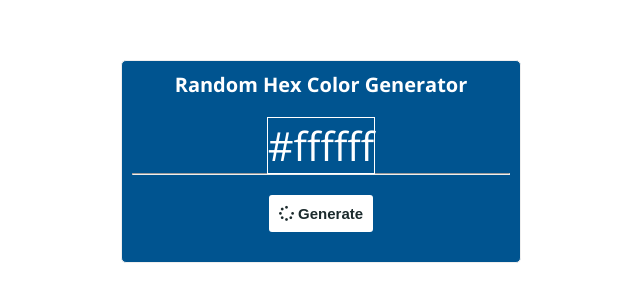
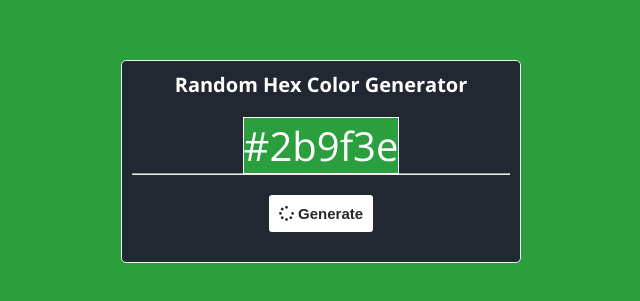
Before and after one commit to mariamnozadze/100-days-of-Javascript, a plain HTML site: page RandomHexColor/index.html in a window 1280 px wide. Shown: the part 239-540 px from the top of the page, without its empty margins (319-959 px from the left). Drawn offline with nearby package versions, Linux system fonts and the light colour scheme.

Commit message:
-added Javascript to make it functional

```diff
--- a/RandomHexColor/script.js
+++ b/RandomHexColor/script.js
@@ -0,0 +1,19 @@
+const hex = document.querySelector(".hex");
+const btn = document.querySelector(".generate");
+
+const generateColor = () => {
+  const randomColor = Math.random().toString(16).substring(2, 8);
+  document.body.style.backgroundColor = "#" + randomColor;
+  hex.innerHTML = "#" + randomColor;
+  hex.style.backgroundColor = "#" + randomColor;
+};
+
+btn.addEventListener("click", generateColor);
+
+//change color evrytime page loads
+generateColor();
+
+// let color = Math.random();
+// color = Math.random().toString(16);
+// color = Math.random().toString(16).substring(2, 8); // cause hex should be 6
+// console.log(color);
--- a/RandomHexColor/styles.css
+++ b/RandomHexColor/styles.css
@@ -2,9 +2,9 @@
 
 :root {
   --white: #fff;
-  --black: #1c2b2d;
+  --black: #282828;
   --blue: #31326f;
-  --light-blue: #005490;
+  --light-blue: #04365a;
   --color-primary: #9d0191;
   --color-sec: #db6400;
   --grey: #eee;
@@ -48,7 +48,7 @@ img {
   width: 40rem;
   border: 1px solid var(--grey);
   padding: 1rem;
-  background-color: var(--light-blue);
+  background-color: var(--dark-grey);
   color: var(--white);
   text-align: center;
   border-radius: 5px;
@@ -76,13 +76,7 @@ img {
   cursor: pointer;
 }
 
-button.subtract {
-  background-color: orangered;
-}
 button.reset {
   background-color: var(--white);
   color: var(--black);
 }
-button.add {
-  background-color: green;
-}
```
